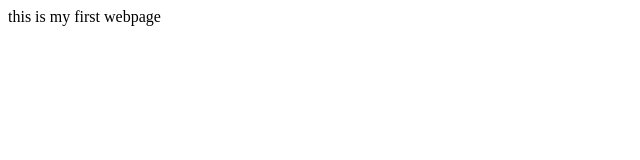
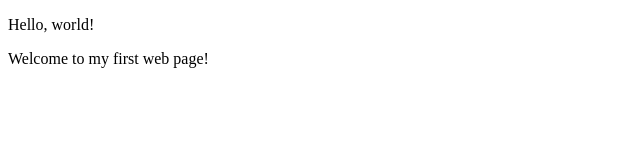
Before and after one commit to xs-ship-it/my-first-website, a plain HTML site: page my-first-webpage.html in a window 1280 px wide. Shown: the whole page, without its empty margins (0-640 px from the left). Drawn offline with Linux system fonts and the light colour scheme.

Commit message:
add paragragh block elements to the page

```diff
--- a/my-first-webpage.html
+++ b/my-first-webpage.html
@@ -1,9 +1,10 @@
-<DOCTYPE html>
+<!DOCTYPE html>
 <html>
   <head>
-      <title>my first webpage!</title>
+    <title>My first webpage!</title>
   </head>
   <body>
-      <p>this is my <stong>first</stong> webpage</p>
+    <p>Hello, world!</p>
+    <p>Welcome to my first web page!</p>
   </body>
 </html>
```
Lines whose indentation alone changed are shown as unchanged.
